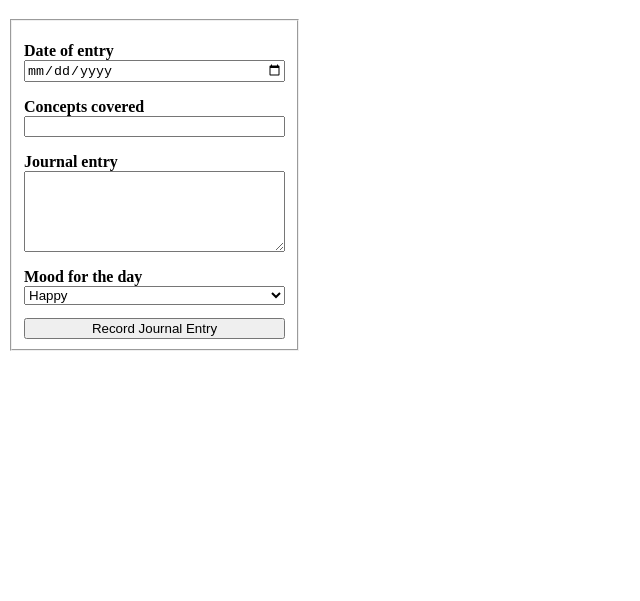
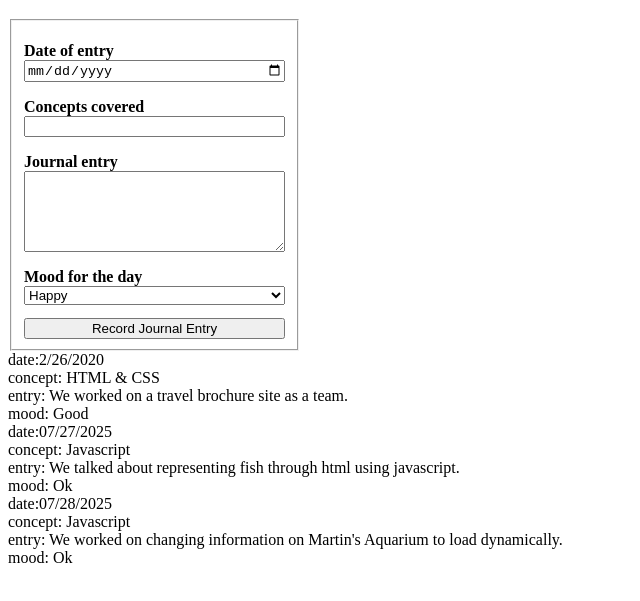
Before and after one commit to JaysonRice/Daily-Journal, a plain HTML site: page index.html in a window 1280 px wide. Shown: the part 61-662 px from the top of the page, without its empty margins (0-640 px from the left). Drawn offline with Linux system fonts and the light colour scheme.

Commit message:
Object text now shows up correctly.

```diff
--- a/index.html
+++ b/index.html
@@ -9,6 +9,7 @@
 </head>
 
 <body>
+    <div>
     <h1>Daily Journal</h1>
     <form class="journalForm" action="">
         <fieldset class="fieldsetForm">
@@ -27,11 +28,12 @@
             </select>
             <input type="submit" name="submit" id="submit" value="Record Journal Entry">
         </fieldset>
+    </div>
         <section class="journalEntry">
 
         </section>
     </form>
-    <script type="module" src="./scripts/main.js>
+    <script type="module" src="./scripts/main.js"> </script>
 </body>
 
 </html>
--- a/scripts/JournalEntryList.js
+++ b/scripts/JournalEntryList.js
@@ -12,7 +12,7 @@ const EntryListComponent = () => {
         journalHTMLRepresentation += JournalEntryComponent(entry)
     }
         entryLog.innerHTML = `
-        ${journalHTMLRepresentations}
+        ${journalHTMLRepresentation}
         `
 }
 
```
